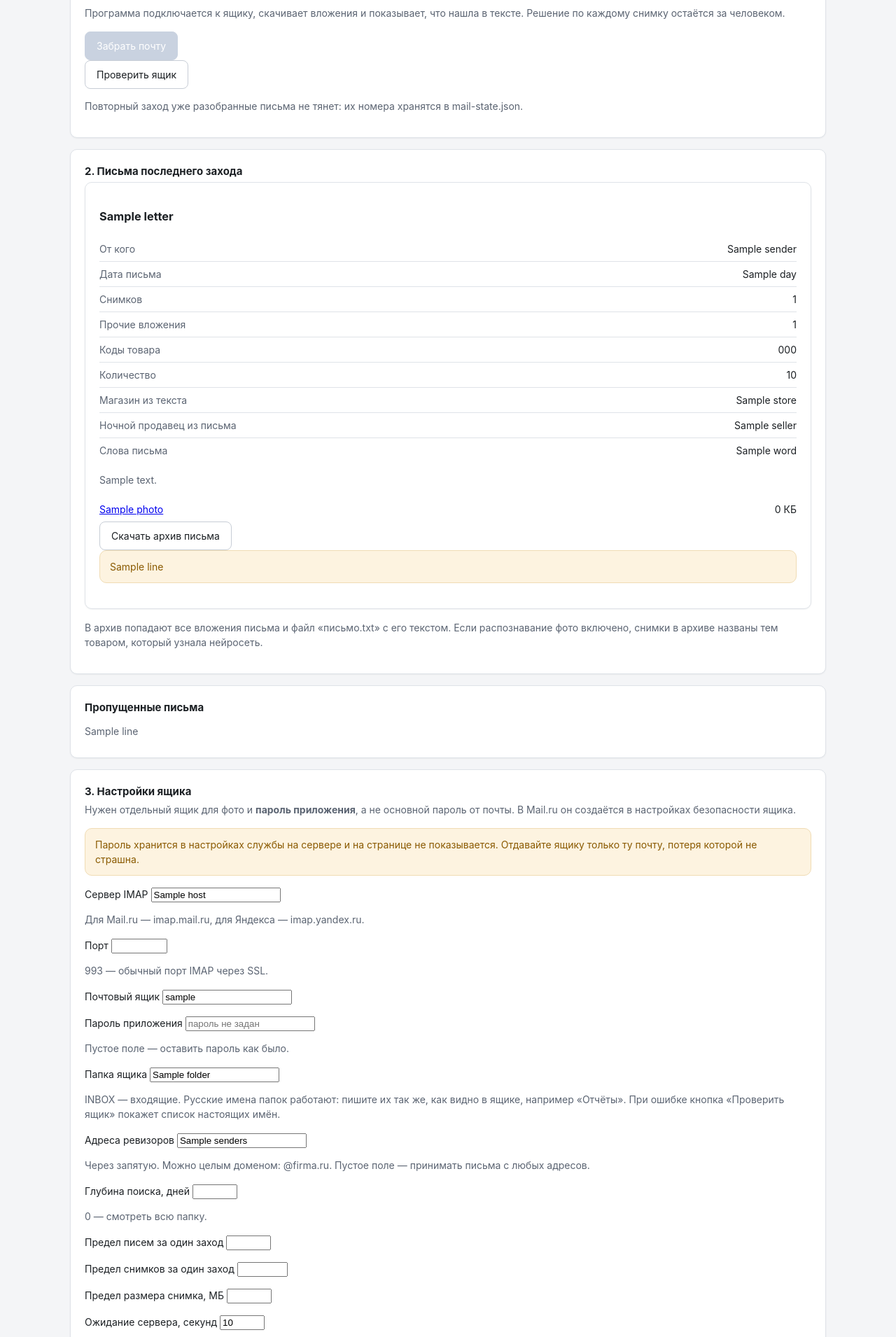
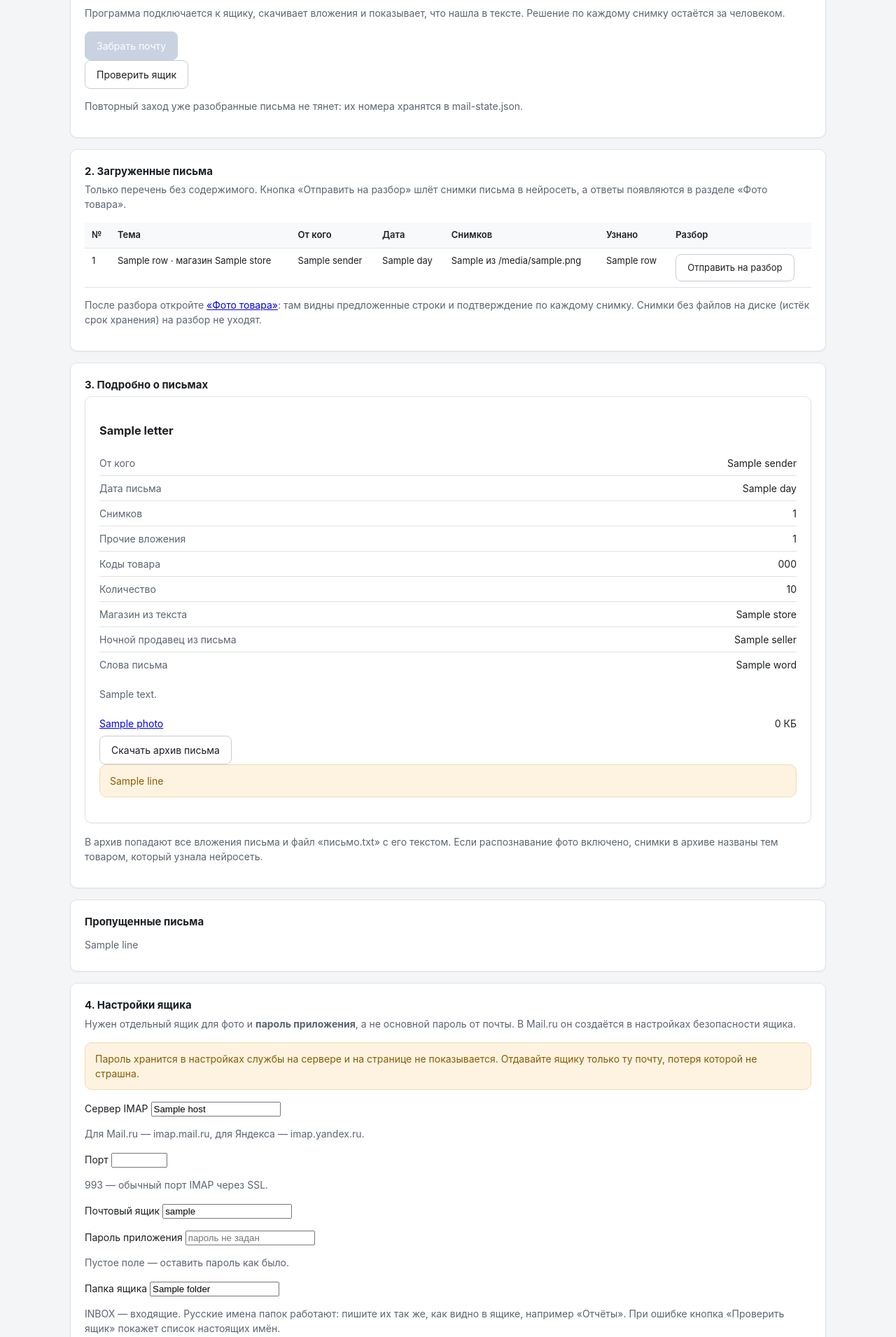
Before and after one commit to lineSence/ExcelKROAutoFormat, a FastAPI app: template app/templates/mail.html in a window 1280 px wide. Shown: the part 446-2356 px from the top of the page at 70% size. Run offline with FastAPI, Linux system fonts and the light colour scheme; the template is opened without the code that fills it: most values are stand-ins (such as "Sample title", 1, 10 or a date in 2020); parts of the project's set-up code (start-up, migrations or seed data) failed here and were passed over.

Commit message:
Страница почты: список писем и отправка на разбор

```diff
--- a/app/templates/mail.html
+++ b/app/templates/mail.html
@@ -48,9 +48,61 @@
 	<p class="hint">Повторный заход уже разобранные письма не тянет: их номера хранятся в mail-state.json.</p>
 </section>
 
+<section class="card">
+	<h2>2. Загруженные письма</h2>
+	<p class="card-sub">Только перечень без содержимого. Кнопка «Отправить на разбор» шлёт снимки письма в нейросеть, а ответы появляются в разделе «Фото товара».</p>
+	{% if not rows %}
+	<p class="hint">Писем пока нет: нажмите «Забрать почту».</p>
+	{% else %}
+	{% if not jobs %}
+	<p class="alert alert-warn">Сверки в работе нет. Снимки сравниваются с излишками сверки, поэтому сначала загрузите сверку на главной странице.</p>
+	{% endif %}
+	<table class="table">
+		<thead>
+			<tr>
+				<th>№</th>
+				<th>Тема</th>
+				<th>От кого</th>
+				<th>Дата</th>
+				<th>Снимков</th>
+				<th>Узнано</th>
+				<th>Разбор</th>
+			</tr>
+		</thead>
+		<tbody>
+			{% for row in rows %}
+			<tr>
+				<td>{{ row.uid }}</td>
+				<td>{{ row.subject }}{% if row.store %} · магазин {{ row.store }}{% endif %}</td>
+				<td>{{ row.sender }}</td>
+				<td>{{ row.day or "нет" }}</td>
+				<td>{{ row.on_disk }}{% if row.photos != row.on_disk %} из {{ row.photos }}{% endif %}</td>
+				<td>{{ row.named }}</td>
+				<td>
+					<form action="/mail/parse/{{ row.uid }}" method="post">
+						{% if jobs | length > 1 %}
+						<select name="token">
+							{% for job in jobs %}
+							<option value="{{ job.token }}" {% if job.token == token %}selected{% endif %}>{{ job.warehouse }} {{ job.date }}</option>
+							{% endfor %}
+						</select>
+						{% else %}
+						<input type="hidden" name="token" value="{{ token }}" />
+						{% endif %}
+						<button class="button-secondary" type="submit" {% if not jobs or not row.on_disk %}disabled{% endif %}>Отправить на разбор</button>
+					</form>
+				</td>
+			</tr>
+			{% endfor %}
+		</tbody>
+	</table>
+	<p class="hint">После разбора откройте <a href="/vision{% if token %}?token={{ token }}{% endif %}">«Фото товара»</a>: там видны предложенные строки и подтверждение по каждому снимку. Снимки без файлов на диске (истёк срок хранения) на разбор не уходят.</p>
+	{% endif %}
+</section>
+
 {% if letters %}
 <section class="card">
-	<h2>2. Письма последнего захода</h2>
+	<h2>3. Подробно о письмах</h2>
 	{% for letter in letters %}
 	<article class="card card-inner">
 		<h3>{{ letter.subject or "Без темы" }}</h3>
@@ -119,7 +171,7 @@
 {% endif %}
 
 <section class="card">
-	<h2>3. Настройки ящика</h2>
+	<h2>4. Настройки ящика</h2>
 	<p class="card-sub">Нужен отдельный ящик для фото и <b>пароль приложения</b>, а не основной пароль от почты. В Mail.ru он создаётся в настройках безопасности ящика.</p>
 	<p class="alert alert-warn">Пароль хранится в настройках службы на сервере и на странице не показывается. Отдавайте ящику только ту почту, потеря которой не страшна.</p>
 	<form action="/mail/settings" method="post">
```
